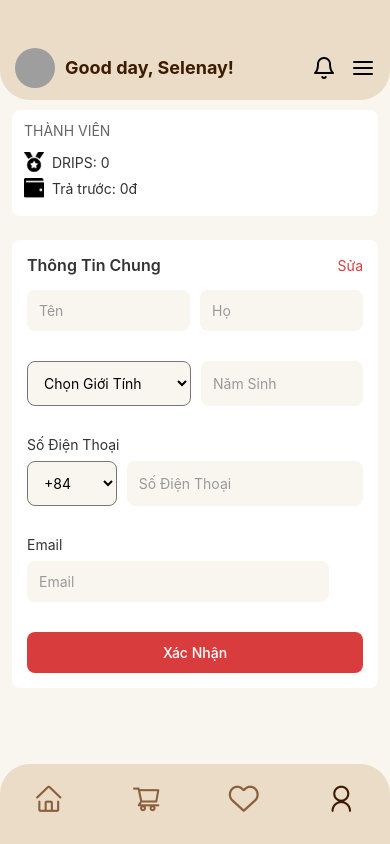
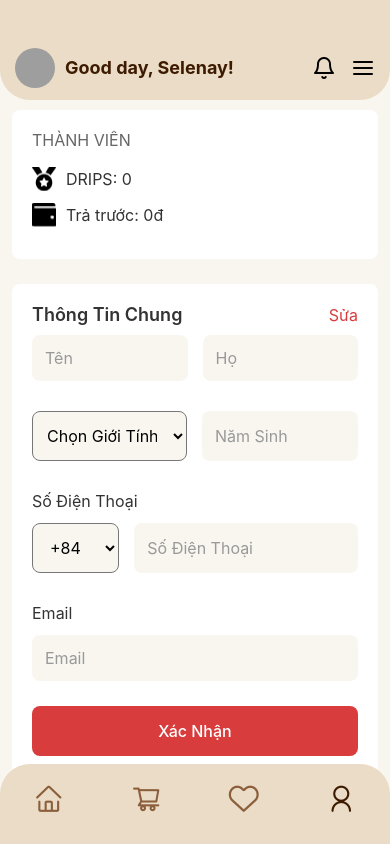
Before and after one commit to ntquyen0106/NOW_CAFE, a React Native app in the folder CoffeeShopApp/: screen /Profile in a window 390 px wide. Built offline with nearby package versions, Linux system fonts and the light colour scheme; grey boxes are pictures that could not be loaded.

Commit message:
update something

```diff
--- a/CoffeeShopApp/App.js
+++ b/CoffeeShopApp/App.js
@@ -11,9 +11,7 @@ import WelcomeScreen from "./screens/WelcomeScreen.js";
 import LoginScreen from "./screens/LoginScreen.js";
 import SigninScreen from "./screens/SigninScreen.js";
 import SignupScreen from "./screens/SignupScreen.js";
-
 import ProfileScreen from "./screens/ProfileScreen.js";
-
 import ProductDetailScreen from "./screens/ProductDetailScreen.js";
 
 
--- a/CoffeeShopApp/screens/ProfileScreen.js
+++ b/CoffeeShopApp/screens/ProfileScreen.js
@@ -67,7 +67,7 @@ export default function ProfileScreen({ navigation }) {
             <View style={styles.inputRow}>
               <Picker
                 selectedValue={gender}
-                style={[styles.input, styles.halfInput, styles.genderPicker]} // Decrease height of the gender picker
+                style={[styles.input, styles.halfInput, styles.genderPicker]}
                 onValueChange={(itemValue) => setGender(itemValue)}
               >
                 <Picker.Item label="Chọn Giới Tính" value="" />
@@ -90,7 +90,7 @@ export default function ProfileScreen({ navigation }) {
               <View style={styles.phoneRow}>
                 <Picker
                   selectedValue={phoneArea}
-                  style={[styles.input, { flex: 0.3 }]}
+                  style={[styles.input, styles.phoneAreaPicker]}
                   onValueChange={(itemValue) => setPhoneArea(itemValue)}
                 >
                   <Picker.Item label="+84" value="+84" />
@@ -144,16 +144,16 @@ const styles = StyleSheet.create({
   },
   profileSection: {
     backgroundColor: '#fff',
-    padding: 12,
+    padding: 20,
     borderRadius: 8,
     marginTop: 30,
-    marginBottom: 12,
+    marginBottom: 20,
     alignItems: 'flex-start',
   },
   memberStatus: {
-    fontSize: 14,
+    fontSize: 16,
     color: '#666',
-    marginBottom: 8,
+    marginBottom: 12,
   },
   balanceContainer: {
     marginTop: 5,
@@ -164,93 +164,95 @@ const styles = StyleSheet.create({
   balanceItem: {
     flexDirection: 'row',
     alignItems: 'center',
-    marginBottom: 6,
+    marginBottom: 12,
   },
   balanceText: {
-    fontSize: 14,
+    fontSize: 16,
     color: '#333',
-    marginLeft: 8,
+    marginLeft: 10,
   },
   icon: {
-    width: 20,
-    height: 20,
+    width: 24,
+    height: 24,
   },
   formSection: {
     backgroundColor: '#fff',
     borderRadius: 8,
-    marginTop: 12,
-    padding: 15,
+    marginTop: 5,
+    padding: 20,
   },
   formHeader: {
     flexDirection: 'row',
     justifyContent: 'space-between',
     alignItems: 'center',
-    marginBottom: 15,
+    marginBottom: 10,
   },
   formTitle: {
-    fontSize: 16,
+    fontSize: 18,
     fontWeight: '600',
     color: '#333',
   },
   editLink: {
     color: '#D83C3D',
-    fontSize: 14,
+    fontSize: 16,
   },
   formGroup: {
-    gap: 15,
+    gap: 20,
   },
   inputRow: {
     flexDirection: 'row',
-    gap: 10,
-    marginBottom: 15,
+    gap: 15,
+    marginBottom: 10,
   },
   input: {
     backgroundColor: '#F9F6F0',
-    padding: 12,
+    padding: 13,
     borderRadius: 8,
-    fontSize: 14,
-    width: '90%',
+    fontSize: 16,
+    width: '100%',
   },
   halfInput: {
     flex: 1,
   },
   genderPicker: {
-    height: 45, // Decrease height of the gender picker
-
-  },
-  datePickerButton: {
-    height: 45, // Increase the size of date picker button
+    height: 50,
+    paddingLeft: 10,
   },
   phoneSection: {
-    marginBottom: 15,
+    marginBottom: 10,
   },
   emailSection: {
-    marginBottom: 15,
+    marginBottom: 20,
   },
   inputLabel: {
-    fontSize: 14,
+    fontSize: 16,
     color: '#333',
-    marginBottom: 8,
+    marginBottom: 12,
   },
   phoneRow: {
     flexDirection: 'row',
-    gap: 10,
+    gap: 15,
+  },
+  phoneAreaPicker: {
+    flex: 0.3,
+    height: 50,
   },
   phoneInput: {
     flex: 1,
+    padding: 13,
   },
   verifyButton: {
     backgroundColor: '#D83C3D',
-    paddingHorizontal: 15,
-    paddingVertical: 12,
+    paddingHorizontal: 20,
+    paddingVertical: 15,
     borderRadius: 8,
     justifyContent: 'center',
     alignItems: 'center',
-    marginTop: 15,
+    marginTop: 5,
   },
   verifyText: {
     color: '#fff',
-    fontSize: 14,
+    fontSize: 16,
     fontWeight: '500',
   },
 });
--- a/CoffeeShopApp/screens/SigninScreen.js
+++ b/CoffeeShopApp/screens/SigninScreen.js
@@ -93,7 +93,7 @@ const SignInScreen = ({ navigation }) => {
                   onPress={() => setShowPassword(!showPassword)}
                 >
                   <Feather
-                    name={showPassword ? "eye-off" : "eye"}
+                    name={showPassword ? "eye" : "eye-off"}
                     size={24}
                     color="#230C02"
                     style={styles.eyeIcon}
--- a/CoffeeShopApp/screens/SignupScreen.js
+++ b/CoffeeShopApp/screens/SignupScreen.js
@@ -97,7 +97,7 @@ const SignUpScreen = ({ navigation }) => {
                   onPress={() => setShowPassword(!showPassword)}
                 >
                   <Feather
-                    name={showPassword ? "eye-off" : "eye"}
+                    name={showPassword ? "eye" : "eye-off"}
                     size={24}
                     color="#230C02"
                     style={styles.eyeIcon}
@@ -118,7 +118,7 @@ const SignUpScreen = ({ navigation }) => {
                   onPress={() => setShowConfirmPassword(!showConfirmPassword)}
                 >
                   <Feather
-                    name={showConfirmPassword ? "eye-off" : "eye"}
+                    name={showConfirmPassword ? "eye" : "eye-off"}
                     size={24}
                     color="#230C02"
                     style={styles.eyeIcon}
```
